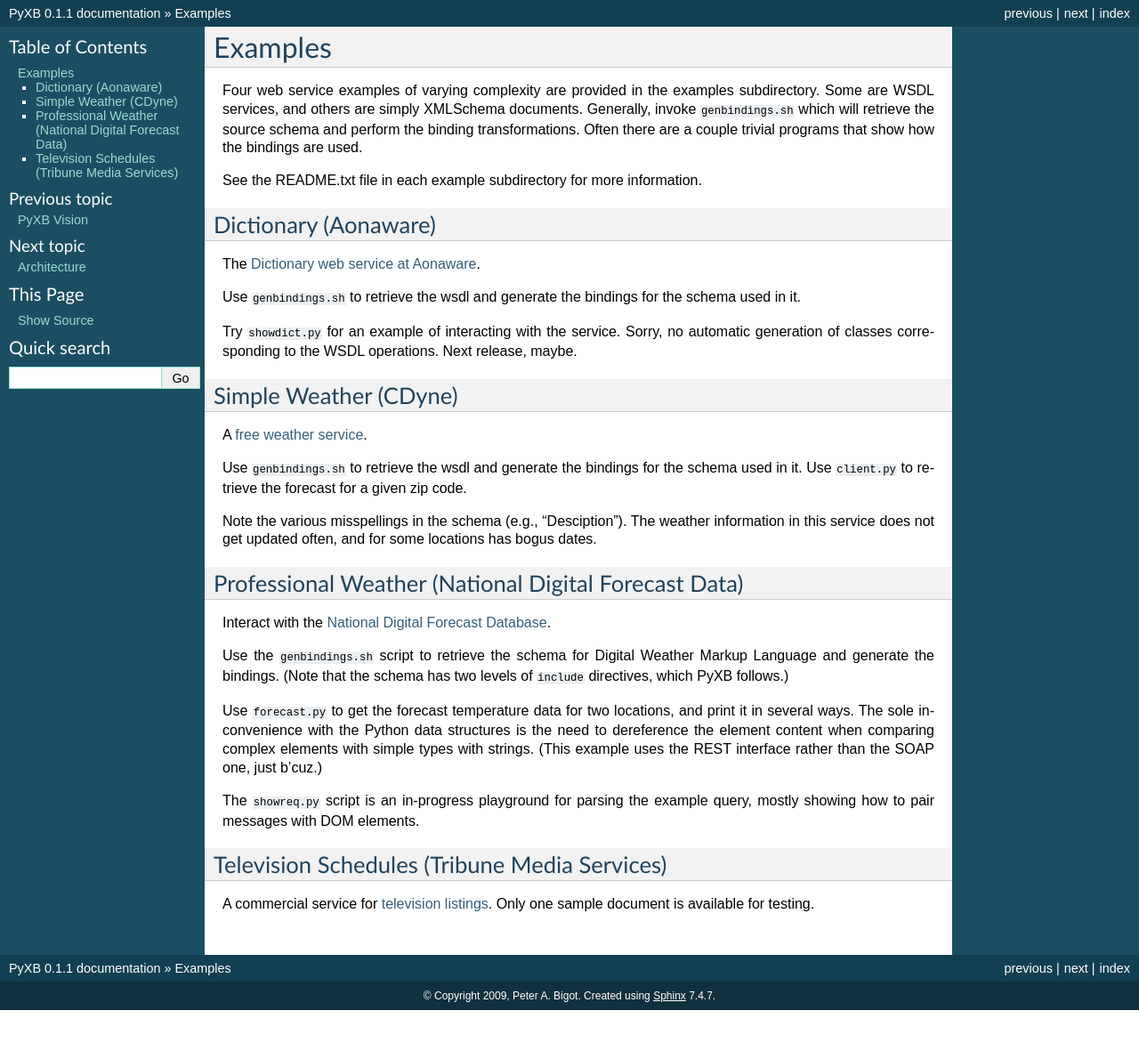
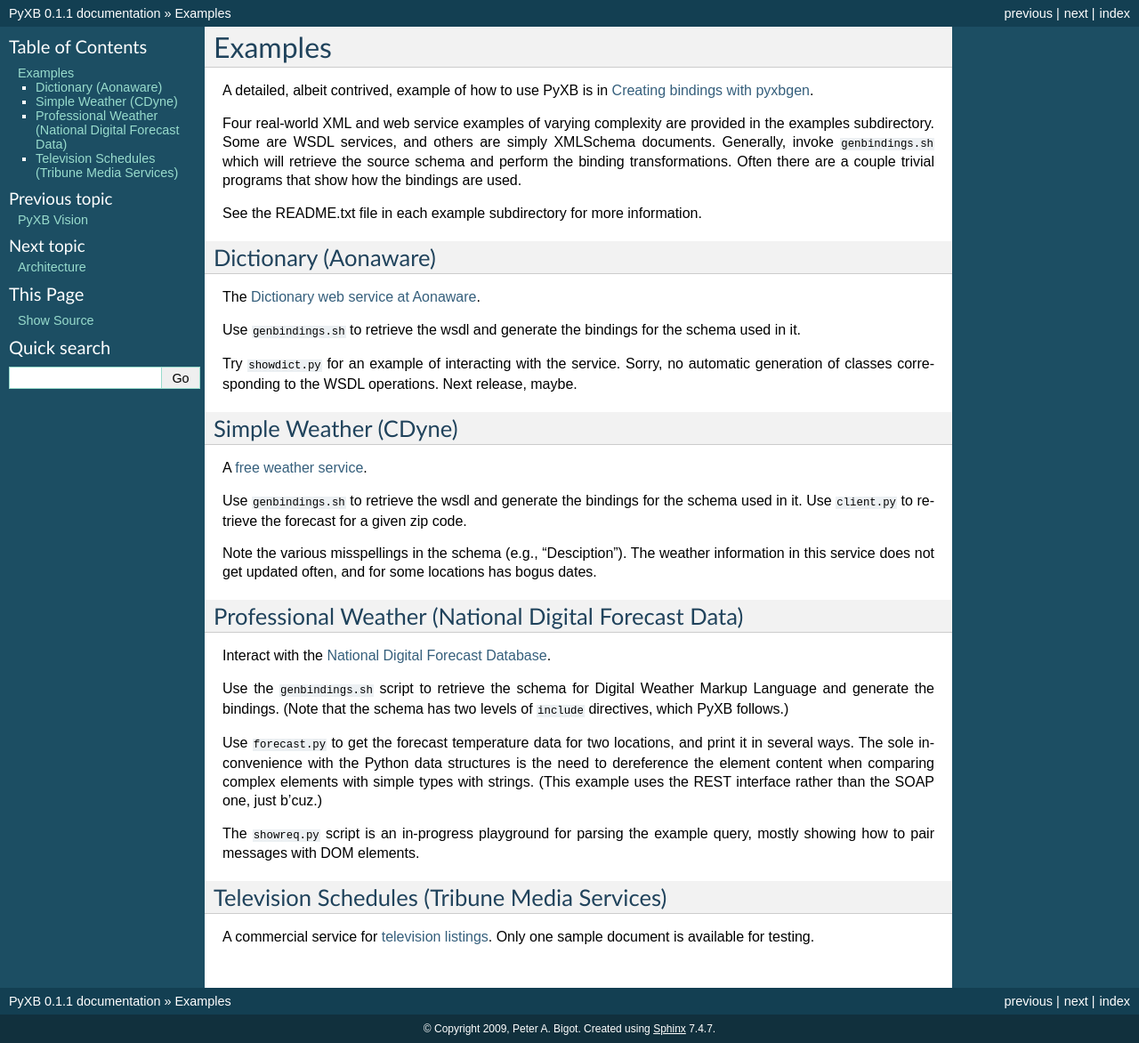
Before and after one commit to pabigot/pyxb, a Sphinx documentation site: the page built from doc/examples.txt, in a window 1280 px wide. Shown: the whole page at 89% size. Built offline with Sphinx 7.4.7, drawn with Linux system fonts in a browser that asks for light colours; pages that are not in the unit, such as notebooks, are missing from menus; before the commit the page ends 1135 px from its top, so only the background shows below that.

Commit message:
A few more pre-release dribbles

```diff
--- /dev/null
+++ b/README.txt
@@ -0,0 +1,6 @@
+PyXB -- Python W3C XML Schema Bindings
+Version 0.2.0
+
+Installation:  python setup.py install
+
+Documentation: doc/_build/html
--- a/doc/examples.txt
+++ b/doc/examples.txt
@@ -4,11 +4,15 @@
 Examples
 ********
 
-Four web service examples of varying complexity are provided in the examples
-subdirectory.  Some are WSDL services, and others are simply XMLSchema
-documents.  Generally, invoke ``genbindings.sh`` which will retrieve the
-source schema and perform the binding transformations.  Often there are a
-couple trivial programs that show how the bindings are used.
+A detailed, albeit contrived, example of how to use PyXB is in
+:ref:`pyxbgen`.
+
+Four real-world XML and web service examples of varying complexity are
+provided in the examples subdirectory.  Some are WSDL services, and others
+are simply XMLSchema documents.  Generally, invoke ``genbindings.sh`` which
+will retrieve the source schema and perform the binding transformations.
+Often there are a couple trivial programs that show how the bindings are
+used.
 
 See the README.txt file in each example subdirectory for more information.
 
```
